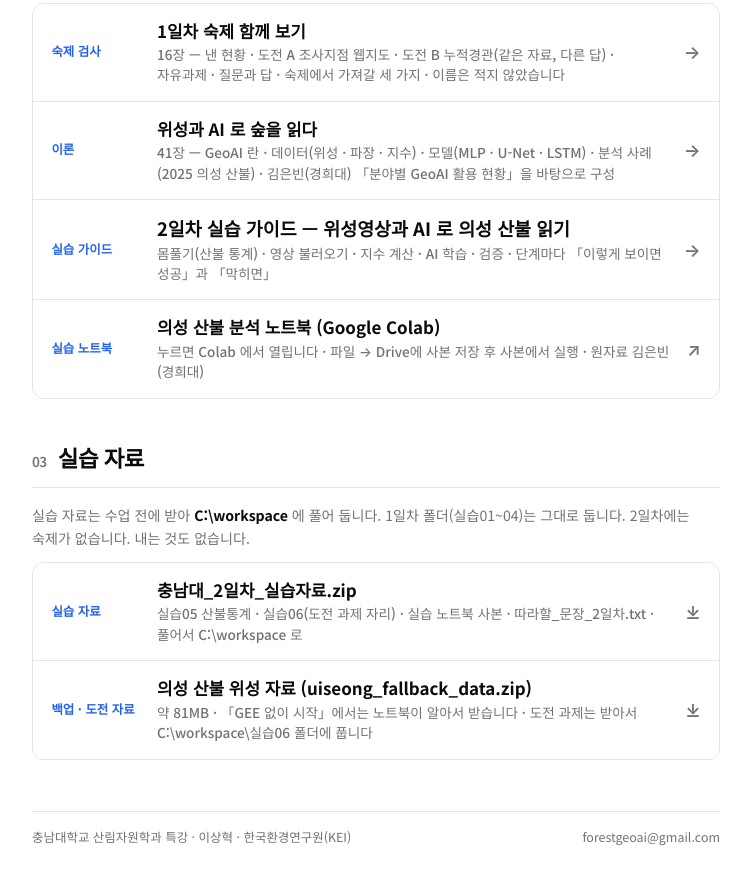
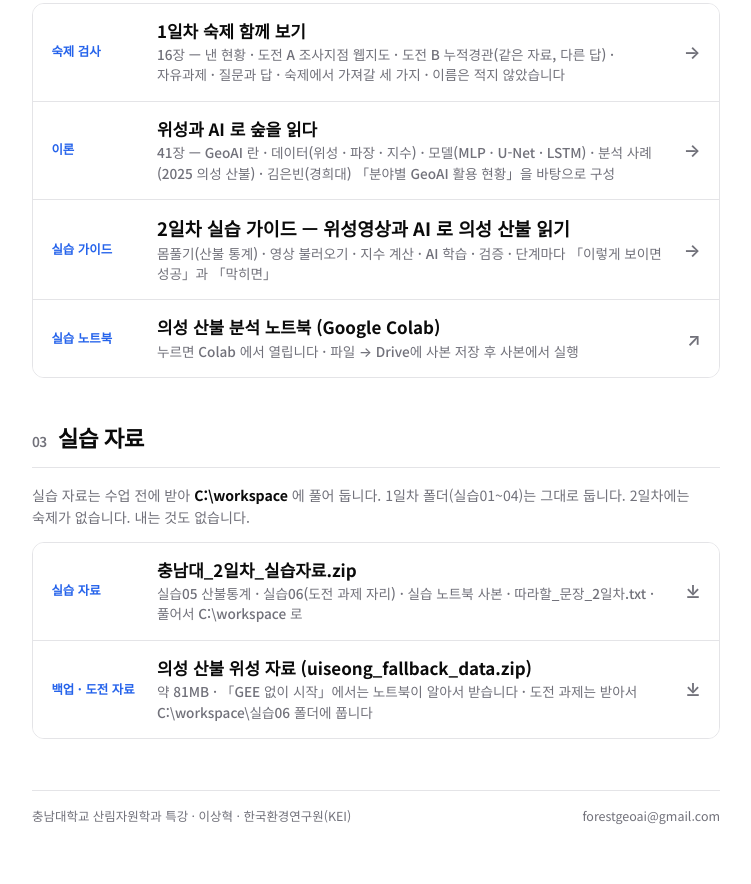
Before and after one commit to ForestGeoAI/LECTURE, a plain HTML site: page index.html in a window 1280 px wide. Shown: the part 2371-3255 px from the top of the page, without its empty margins (264-1015 px from the left). Drawn offline with Linux system fonts and the light colour scheme; a web font is replaced by a local one.

Commit message:
특강 홈: 노트북 줄 문구 정리

```diff
--- a/index.html
+++ b/index.html
@@ -99,7 +99,7 @@ footer{margin-top:3.2rem;padding-top:1rem;border-top:1px solid var(--line);font-
   <a href="#" id="lnk-homework"><span class="k">숙제 검사</span><span class="t"><b>1일차 숙제 함께 보기</b><small>16장 — 낸 현황 · 도전 A 조사지점 웹지도 · 도전 B 누적경관(같은 자료, 다른 답) · 자유과제 · 질문과 답 · 숙제에서 가져갈 세 가지 · 이름은 적지 않았습니다</small></span><span class="go">→</span></a>
   <a href="https://claude.ai/artifact/DSUDYS1nyPS2nfWW2uDQUZ" target="_blank" rel="noopener"><span class="k">이론</span><span class="t"><b>위성과 AI 로 숲을 읽다</b><small>41장 — GeoAI 란 · 데이터(위성 · 파장 · 지수) · 모델(MLP · U-Net · LSTM) · 분석 사례(2025 의성 산불) · 김은빈(경희대) 「분야별 GeoAI 활용 현황」을 바탕으로 구성</small></span><span class="go">→</span></a>
   <a class="main" href="lab2/" id="lnk-guide2"><span class="k">실습 가이드</span><span class="t"><b>2일차 실습 가이드 — 위성영상과 AI 로 의성 산불 읽기</b><small>몸풀기(산불 통계) · 영상 불러오기 · 지수 계산 · AI 학습 · 검증 · 단계마다 「이렇게 보이면 성공」과 「막히면」</small></span><span class="go">→</span></a>
-  <a href="#" id="lnk-colab"><span class="k">실습 노트북</span><span class="t"><b>의성 산불 분석 노트북 (Google Colab)</b><small>누르면 Colab 에서 열립니다 · 파일 → Drive에 사본 저장 후 사본에서 실행 · 원자료 김은빈(경희대)</small></span><span class="go">↗</span></a>
+  <a href="#" id="lnk-colab"><span class="k">실습 노트북</span><span class="t"><b>의성 산불 분석 노트북 (Google Colab)</b><small>누르면 Colab 에서 열립니다 · 파일 → Drive에 사본 저장 후 사본에서 실행</small></span><span class="go">↗</span></a>
 </div>
 
 <h2><span class="no">3</span>실습 자료</h2>
```
